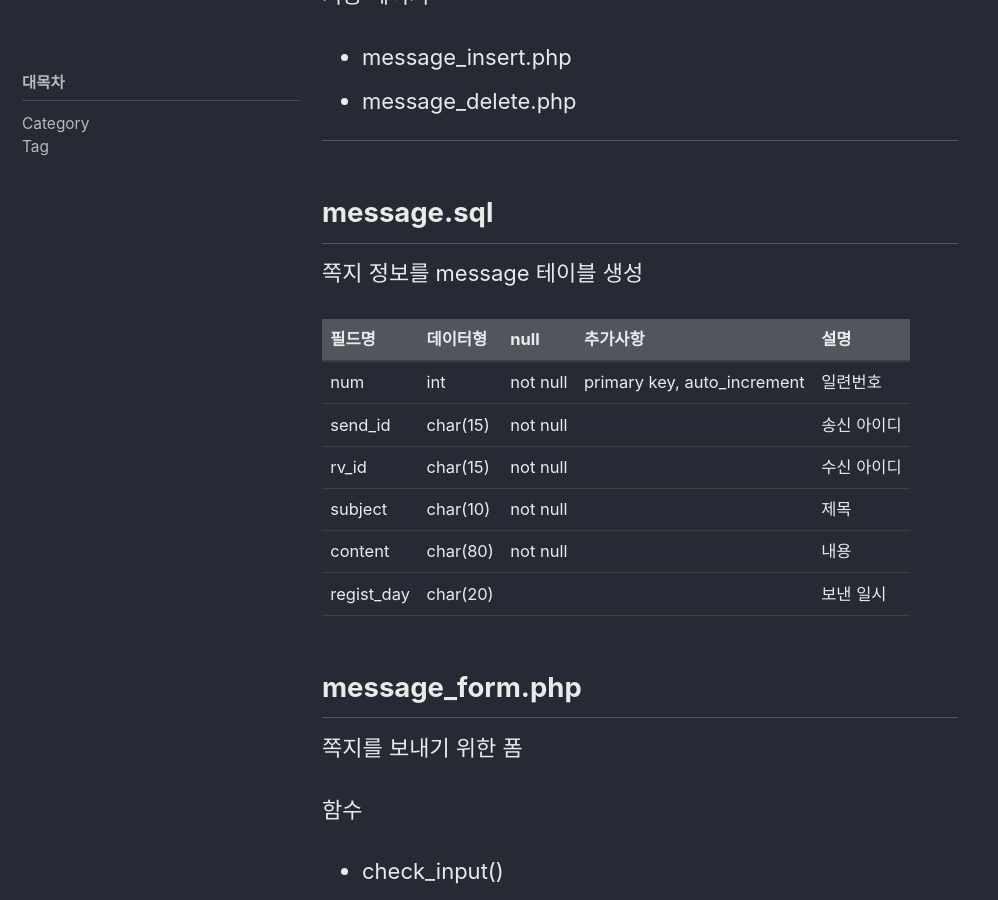
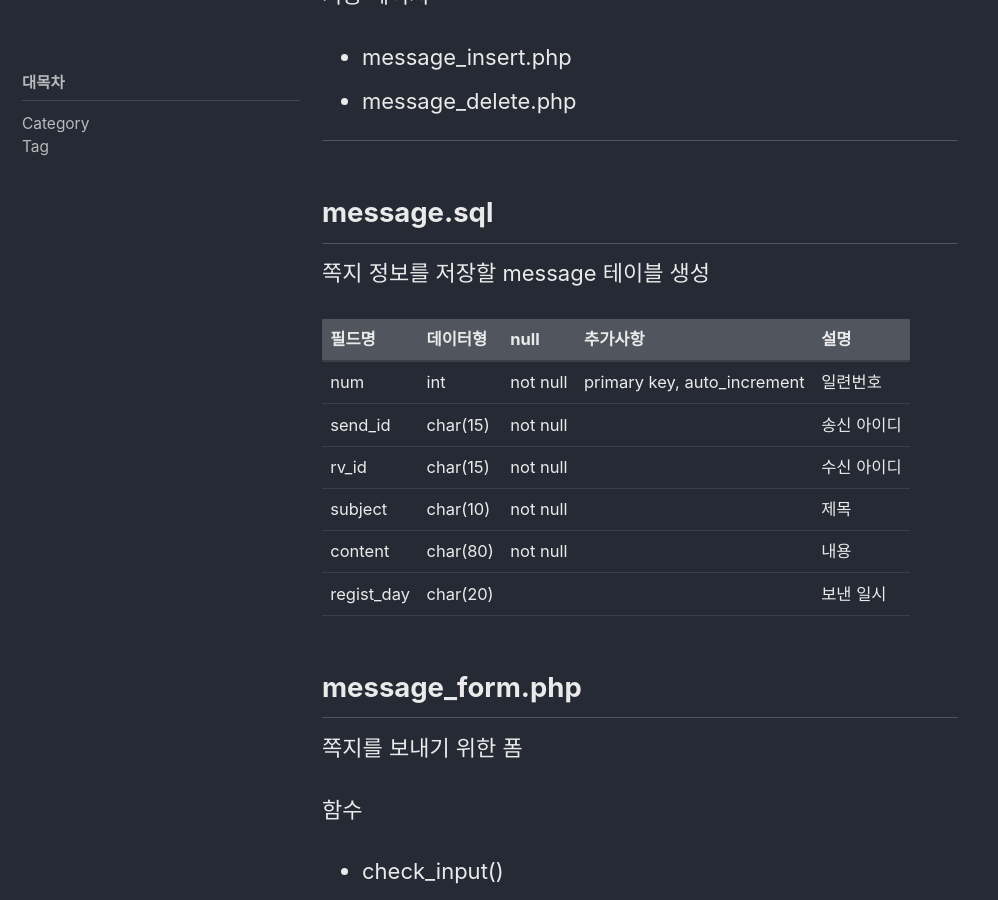
Before and after one commit to MinKimS/MinKimS.github.io, a Jekyll site: the page built from _posts/2022-11-26-message.md, in a window 1280 px wide and 900 px high, scrolled down 768 px. Shown: the whole window, without its empty margins (0-998 px from the left). Built offline with Jekyll 4.4.1, drawn with Linux system fonts in a browser that asks for light colours; cached includes are drawn as plain includes.

Commit message:
Update 2022-11-26-message.md

```diff
--- a/_posts/2022-11-26-message.md
+++ b/_posts/2022-11-26-message.md
@@ -30,7 +30,7 @@ DB
 
 ## message.sql
 
-쪽지 정보를 message 테이블 생성
+쪽지 정보를 저장할 message 테이블 생성
 
 | 필드명 | 데이터형 | null | 추가사항 | 설명 |
 | --- | --- | --- | --- | --- |
```
